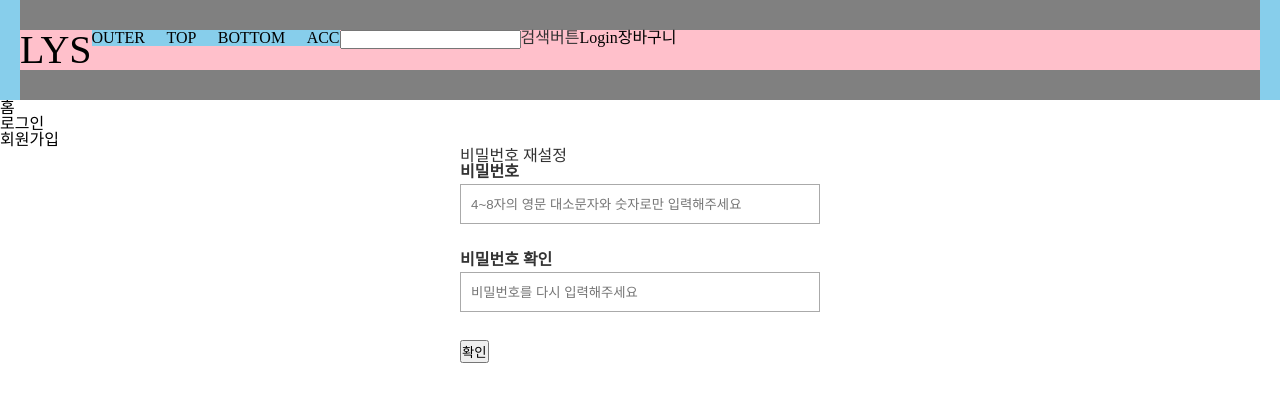
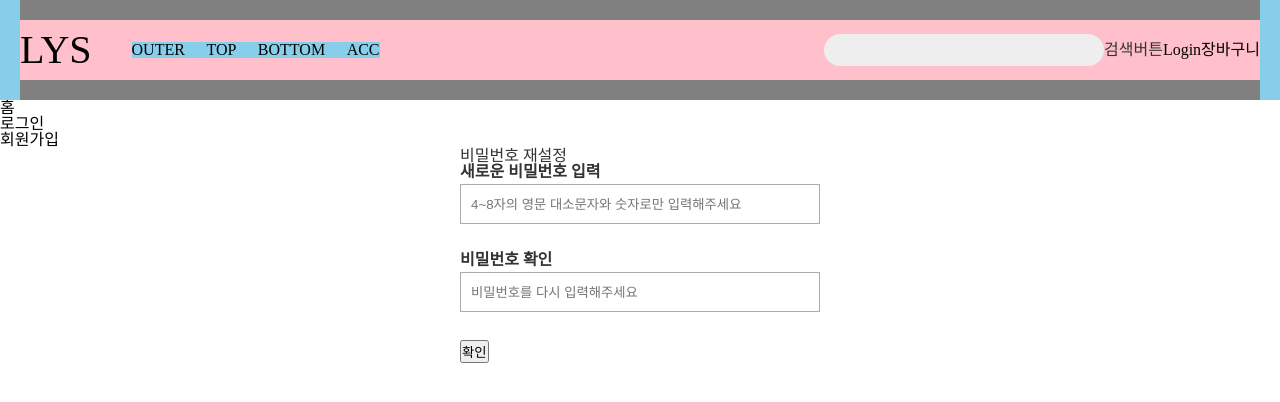
Before and after one commit to SuperMiniBeans/Front, a React (Create React App) app: page /search/pw in a window 1280 px wide. Shown: the top 402 px of the page. Built offline with nearby package versions, Linux system fonts and the light colour scheme.

Commit message:
[ADD]아이디 찾기, 비밀번호 재설정 구현중

```diff
--- a/src/components/Header.js
+++ b/src/components/Header.js
@@ -9,9 +9,9 @@ function Header() {
     <Container>
       <HeaderWrap>
         <HeaderFlexBox>
-          <div><h1><Link to="/">LYS</Link></h1></div>
+          <H1Wrap><h1><Link to="/">LYS</Link></h1></H1Wrap>
 
-          <FlexBoxSB>
+          <GnbUserMenuWrap>
             <nav className="mainmenu">
               <Gnb>
                 <li><Link to="/">OUTER</Link></li>
@@ -22,15 +22,15 @@ function Header() {
               </Gnb>
             </nav>
 
-            <FlexBox>
-              <FlexBox>
-                <div><input type="search"></input></div>
+            <FlexBox style={{alignItems: 'center'}}>
+              <FlexBox style={{alignItems: 'center'}}>
+                <div><SearchInput type="search"></SearchInput></div>
                 <div>검색버튼</div>
               </FlexBox>
               <div><Link to="/login">Login</Link></div>
               <div><Link to="/">장바구니</Link></div>
             </FlexBox>
-          </FlexBoxSB>
+          </GnbUserMenuWrap>
         </HeaderFlexBox>
       </HeaderWrap>
     </Container>
@@ -47,15 +47,32 @@ const HeaderWrap = styled.div`
 `
 
 const HeaderFlexBox = styled(FlexBox)`
+  positoin: relative;
   top:50%;
   transform: translateY(-50%);
+  height: 60px;
+  align-items: center;
   background-color: pink;
 `
 
-const MainMenu = styled.nav`
+const H1Wrap = styled.div`
+  margin-right: 40px;
+`
+
+// const MainMenu = styled.nav`
 
 
 
+// `
+
+const GnbUserMenuWrap = styled.div`
+  position: relative;
+  width: 100%;
+  min-width: 720px;
+  display: flex;
+  justify-content: space-between;
+  align-items: center;
+  // background-color: blue;
 `
 
 const Gnb = styled.ul`
@@ -63,9 +80,20 @@ const Gnb = styled.ul`
   display: flex;
   justify-content: space-between;
   background-color: skyblue;
+`
+
+const SearchInput = styled.input`
+  width: 280px;
+  height: 32px;
+  padding-left: 20px;
+  font-size: 16px;
+  border-radius: 20px;
+  border: none;
+  background-color: #eee;
 
 `
 
 
 
+
 export default Header;
--- a/src/pages/Join.js
+++ b/src/pages/Join.js
@@ -169,7 +169,7 @@ function Join() {
         userAddress1: enroll_company.address1,
         userAddress2: address2,
         userAddress3: enroll_company.address3,
-        // userPhoneNumber: phoneNumber,
+        userPhoneNumber: phoneNumber,
       })
         .then(response => {
           alert(response.status + " 회원가입이 완료되었습니다.");
--- a/src/pages/Login.js
+++ b/src/pages/Login.js
@@ -1,9 +1,9 @@
 import styled from "styled-components";
 // import axios from "axios";
-import { useEffect, useState } from "react";
+import { useState } from "react";
 import { Link, useNavigate } from "react-router-dom";
 import axios from "axios";
-import { useCookies } from "react-cookie";
+// import { useCookies } from "react-cookie";
 import { FlexBox, FlexBoxSB, FlexBoxCol } from "../styles/Layout";
 import { BtnBg, BtnBorder } from "../styles/ButtonStyle";
 
@@ -20,8 +20,8 @@ function Login() {
 
 
   /* 쿠키에 저장할 값 */
-  const [cookies, setCookie, removeCookie] = useCookies(["rememberUserId"]);
-  const [rememberId, setrememberId] = useState(false);
+  // const [cookies, setCookie, removeCookie] = useCookies(["rememberUserId"]);
+  // const [rememberId, setrememberId] = useState(false);
 
   const navigate = useNavigate();
 
@@ -56,19 +56,19 @@ function Login() {
 }
 
   // 아이디 저장 쿠키 설정
-  useEffect(() => {
-    if(cookies.rememberUserId !== undefined) {
-      setId(cookies.rememberUserId);
-      setrememberId(true);
-    }
-  }, []);
+  // useEffect(() => {
+  //   if(cookies.rememberUserId !== undefined) {
+  //     setId(cookies.rememberUserId);
+  //     setrememberId(true);
+  //   }
+  // }, []);
 
-  const handleOnCheck = e => {
-    setrememberId(e.target.checked);
-    if(!e.target.checked) {
-      removeCookie("rememberUserId");
-    }
-  }
+  // const handleOnCheck = e => {
+  //   setrememberId(e.target.checked);
+  //   if(!e.target.checked) {
+  //     removeCookie("rememberUserId");
+  //   }
+  // }
 
   /* 회원가입 페이지로 이동 */
   function goJoin() {
@@ -77,19 +77,20 @@ function Login() {
 
   // 로그인 버튼 클릭시 실행될 작업
   function SignIn() {
-    axios.post('/login', {
+    const userData = {
       userId: id,
       userPassword: password
-    })
+    }
+    axios.post('/login', userData)
       .then(response => {
         if(response.data.userId === id && response.data.userPassword === password) {
           console.log(response.data.msg);
           console.log(id, password);
           alert(response.status + "로그인이 완료되었습니다.");
-          navigate('/');
         }
+        navigate('/');
       }).catch(error => {
-        console.log(id, password);
+        console.log(id, password, '로그인 실패');
         alert(error);
       });
   }
@@ -124,7 +125,9 @@ function Login() {
 
         <FlexBoxSB>
           <div>
-            <input type="checkbox" name="saveId" onChange={e => handleOnCheck(e)} checked={rememberId}></input> 아이디 저장
+            <input type="checkbox" name="saveId"></input> 아이디 저장
+            {/* <input type="checkbox" name="saveId" onChange={e => handleOnCheck(e)} checked={rememberId}></input> 아이디 저장 */}
+
           </div>
           <FlexBox>
             <div onClick={() => navigate('/search/id')}><p><Link to='search/id'>아이디 찾기</Link></p></div>
--- a/src/pages/ResetPw.js
+++ b/src/pages/ResetPw.js
@@ -39,7 +39,6 @@ function ResetPw() {
     } else {
       setPasswordConfirmMessage("올바르게 입력되었습니다");
       setPswConfirmMsgColor({color: '#84D270'});
-
     }
   }
 
@@ -50,7 +49,7 @@ function ResetPw() {
       <div>비밀번호 재설정</div>
       <ItemWrap>
           <LabelWrap>
-            <label>비밀번호</label>
+            <label>새로운 비밀번호 입력</label>
           </LabelWrap>
           <div>
             <Input
```
